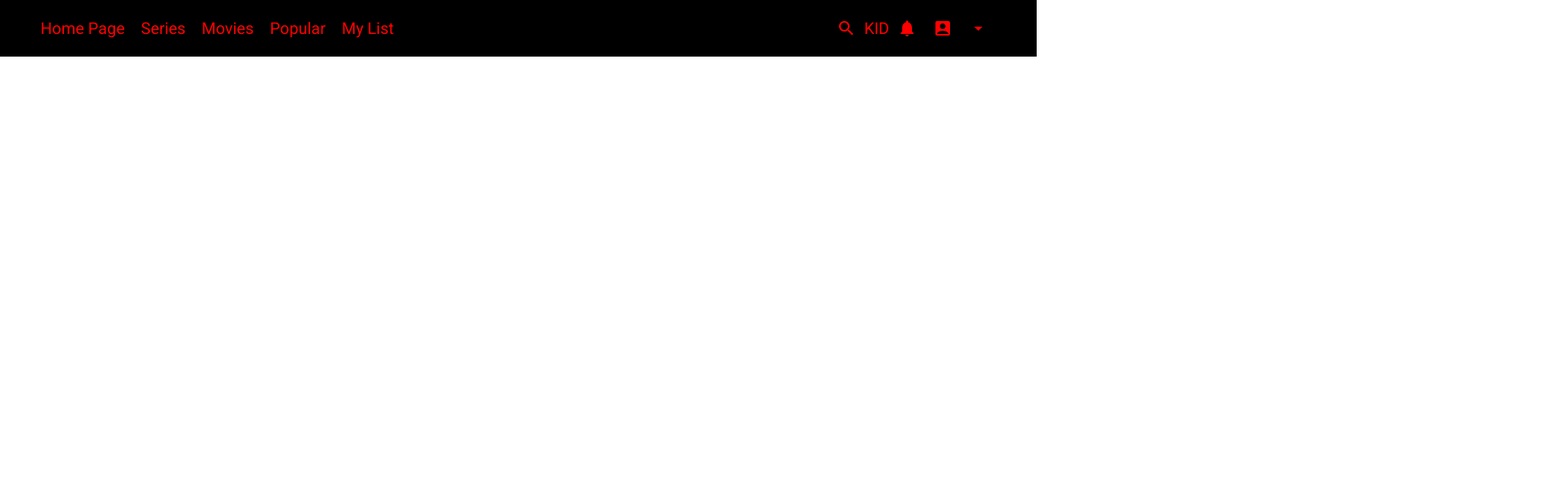
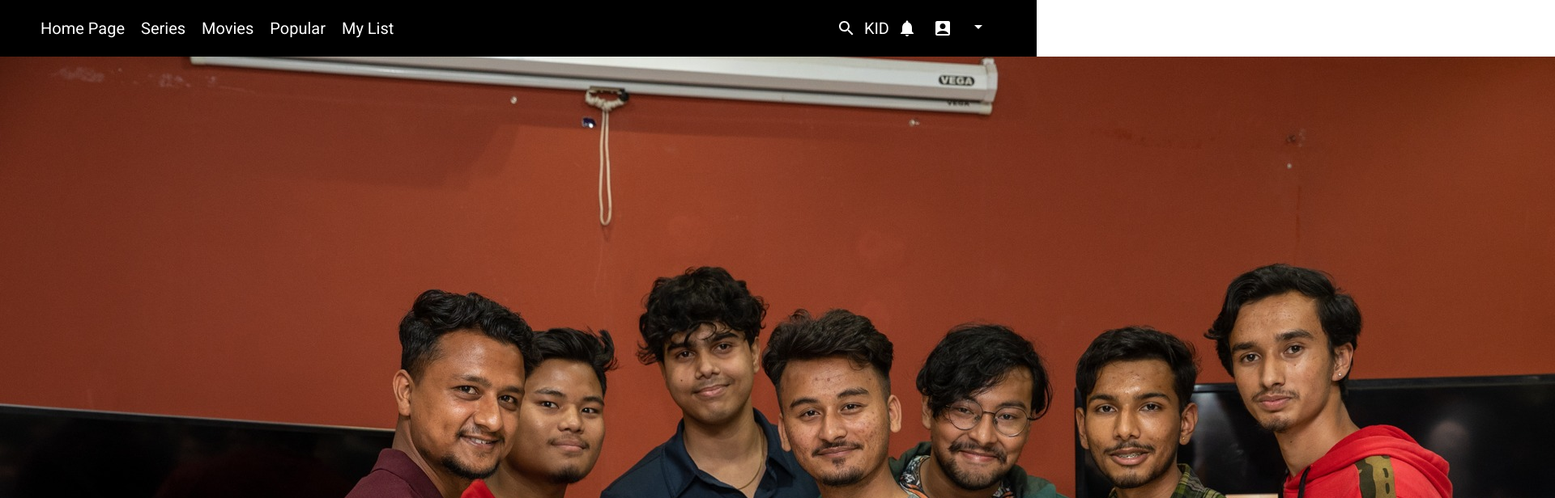
Before and after one commit to Sugam33/Nepflix, a React (Create React App) app: page / in a window 1280 px wide. Shown: the top 616 px of the page at 81% size, 1920 px wide, since content can reach past the window. Built offline with nearby package versions, Linux system fonts and the light colour scheme.

Commit message:
Navbar changes

```diff
--- a/src/Homepage/Home.js
+++ b/src/Homepage/Home.js
@@ -1,12 +1,13 @@
 import React from 'react'
 import "./home.scss"
 import Navbar from '../components/navbar/Navbar'
-
+import logo from '../images/valogroup.jpg'
 
 const Home = () =>  {
   return (
     <div className='home'>
         <Navbar />
+        <img src={logo} alt=''></img>
     </div>
   )
 }
--- a/src/components/navbar/Navbar.js
+++ b/src/components/navbar/Navbar.js
@@ -21,7 +21,13 @@
         <span>KID</span>
         <NotificationsIcon className='icon'/>
          <AccountBoxIcon className='icon'/>
+         <div className="profile">
          <ArrowDropDownIcon className='icon'/>
+         <div className="options">
+         <span>Settings</span>
+         <span>Logout</span>
+         </div>
+         </div>
       </div>
       </div>
     </div>
--- a/src/components/navbar/navbar.scss
+++ b/src/components/navbar/navbar.scss
@@ -1,5 +1,5 @@
 .navbar{
-    color: red;
+    color: white;
     font-size: 20px;
 }
 
@@ -30,3 +30,21 @@
 .icon{
     margin: 0px 10px;
 }
+
+.profile{
+    .options{
+        display: none;
+        background-color: var(--main-color);
+        border-radius: 5px;
+    }
+    span{
+        padding: 10px;
+    }
+    &:hover{
+        .options{
+            display: flex;
+            flex-direction: column;
+            position: absolute;
+        }
+    }
+}
```
Also changed, not shown: src/images/logo.svg (renamed from src/logo.svg), src/images/valogroup.jpg (added).
